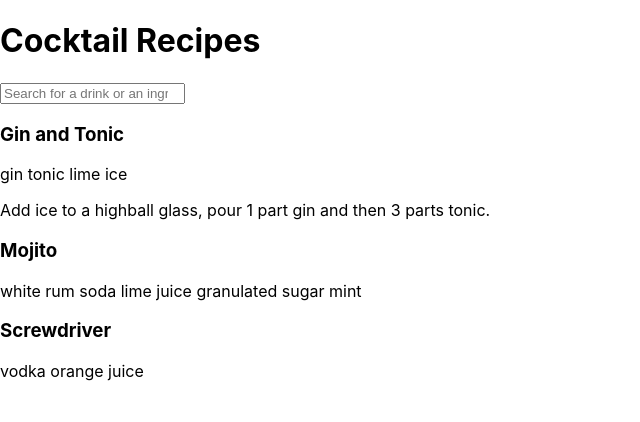
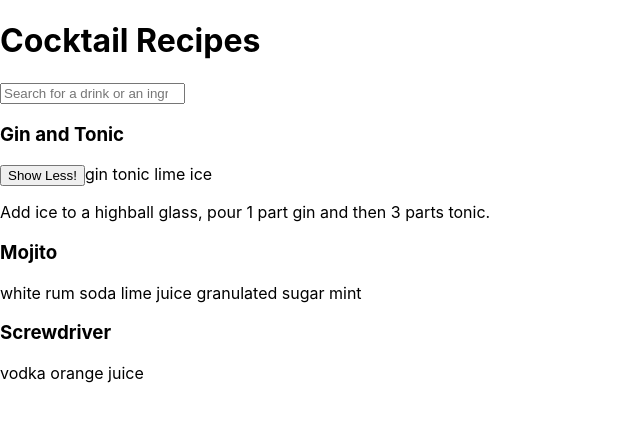
Before and after one commit to samueljhwhite/cocktailrecipe, a React (Create React App) app: page / in a window 1280 px wide. Both pictures are taken after a click on the element "Gin and Tonic". Shown: the top 422 px of the page, without its empty margins (0-640 px from the left). Built offline with nearby package versions, Linux system fonts and the light colour scheme.

Commit message:
close expanded card view

```diff
--- a/src/components/CardArea.js
+++ b/src/components/CardArea.js
@@ -1,13 +1,13 @@
 import React from 'react';
 import CocktailCard from '../containers/CocktailCard';
 
-function CardArea({ cocktails, toggle }) {
+function CardArea({ cocktails }) {
     return (
         <div>
             {
                 cocktails.map((drink) => {
                     return (
-                        <CocktailCard name={drink.name} method={drink.method} key={drink.id} ingredients={drink.ingredients} toggle={toggle} />
+                        <CocktailCard name={drink.name} method={drink.method} key={drink.id} ingredients={drink.ingredients}/>
                     );
                 })
             }
--- a/src/containers/App.js
+++ b/src/containers/App.js
@@ -11,11 +11,11 @@ class App extends React.Component {
     super()
     this.state = {
       cocktailDB: allCocktails,
-      searchfield: ''
+      searchfield: '',
     }
   }
 
-  // State mangmt
+  // State change functions
   updateSearchField = (e) => {
     this.setState({ searchfield: e.target.value });
   }
--- a/src/containers/CocktailCard.js
+++ b/src/containers/CocktailCard.js
@@ -9,9 +9,11 @@ class CocktailCard extends React.Component {
         }
     }
 
+    // State management functions
     toggleCard = () => {
         this.setState({ expanded: !this.state.expanded });
     }
+
 
     render() {
         // Inline card view
@@ -36,6 +38,7 @@ class CocktailCard extends React.Component {
                 <div>
                     <div className='cocktailCard'>
                         <h3 onClick={this.toggleCard}>{this.props.name}</h3>
+                        <button onClick={this.toggleCard}>Show Less!</button>
                         {
                             this.props.ingredients.map((individualIngredient) => {
                                 return <IngredientSpan key={individualIngredient} ingredient={individualIngredient} />
@@ -51,23 +54,4 @@ class CocktailCard extends React.Component {
 
 }
 
-
-// function CocktailCard({name, method, ingredients, toggle}) {
-
-//     return (
-// <div>
-//     <div className='cocktailCard'>
-//         <h3 onClick={toggle}>{name}</h3>
-//         {
-//             ingredients.map((individualIngredient) => {
-//                 return <IngredientSpan key={individualIngredient} ingredient={individualIngredient}/>
-//             })
-//         }
-//     </div>
-// </div>
-//     );
-// }
-
 export default CocktailCard;
-
-// <p>{method}</p>
```
